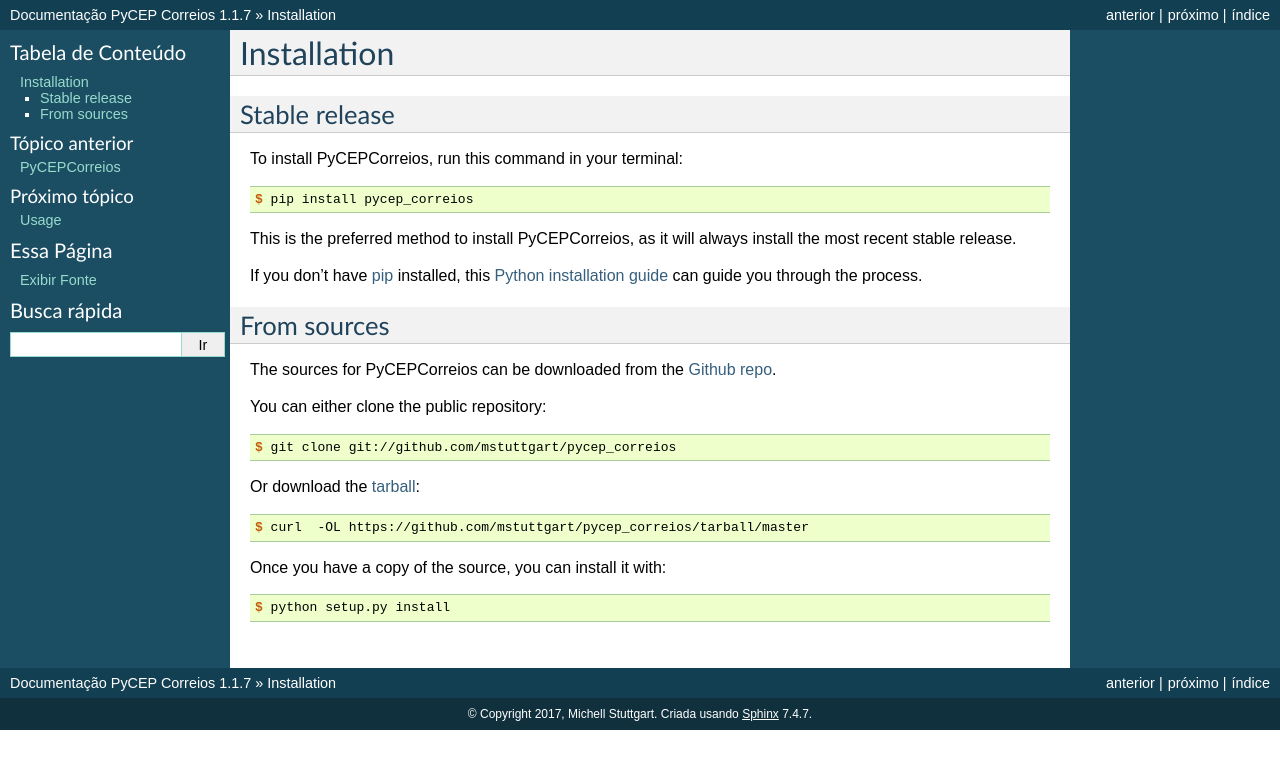
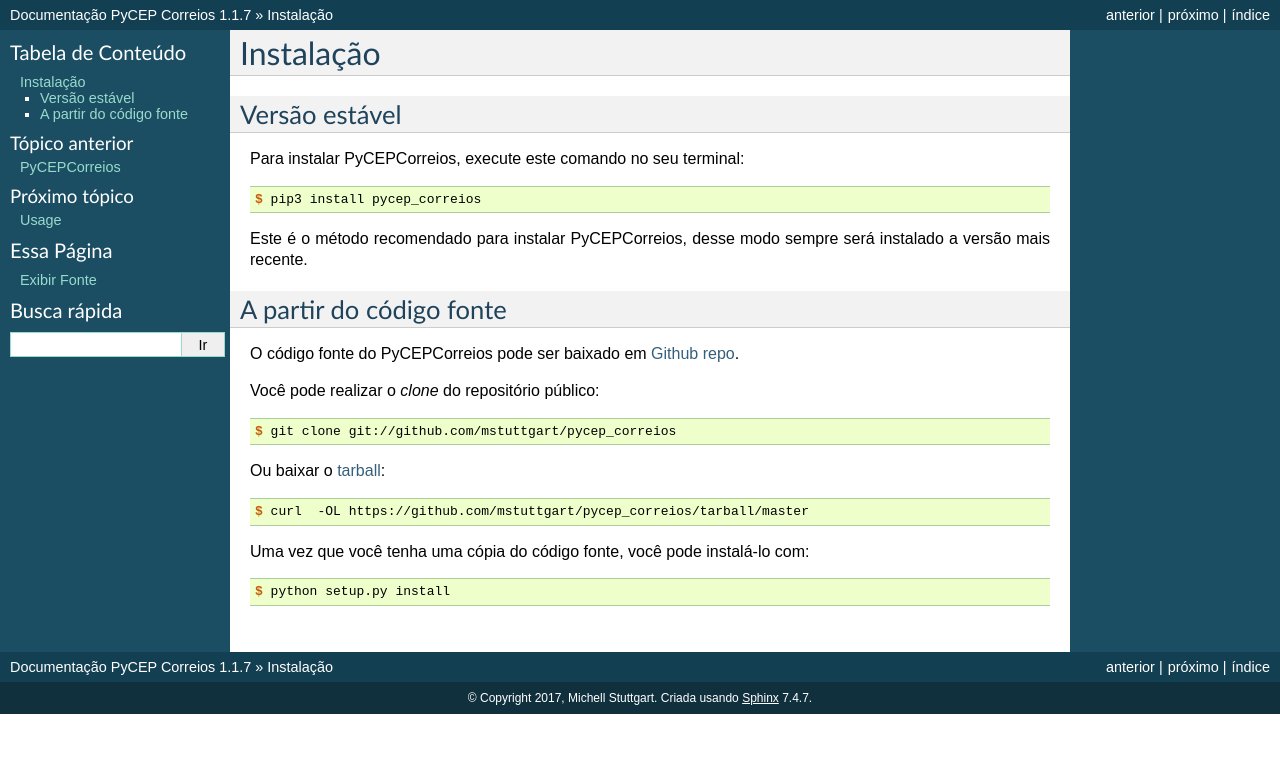
Before and after one commit to mstuttgart/brazilcep, a Sphinx documentation site: the page built from docs/installation.rst, in a window 1280 px wide. Shown: the top 769 px of the page. Built offline with Sphinx 7.4.7, drawn with Linux system fonts in a browser that asks for light colours.

Commit message:
[FIX] Arquivo installation.rst atualizado

```diff
--- a/docs/installation.rst
+++ b/docs/installation.rst
@@ -1,46 +1,39 @@
 .. highlight:: shell
 
-============
-Installation
-============
+==========
+Instalação
+==========
 
 
-Stable release
+Versão estável
 --------------
 
-To install PyCEPCorreios, run this command in your terminal:
+Para instalar PyCEPCorreios, execute este comando no seu terminal:
 
 .. code-block:: console
 
-    $ pip install pycep_correios
+    $ pip3 install pycep_correios
 
-This is the preferred method to install PyCEPCorreios, as it will always install the most recent stable release.
+Este é o método recomendado para instalar PyCEPCorreios, desse modo sempre será instalado a versão mais recente.
 
-If you don't have `pip`_ installed, this `Python installation guide`_ can guide
-you through the process.
+A partir do código fonte
+------------------------
 
-.. _pip: https://pip.pypa.io
-.. _Python installation guide: http://docs.python-guide.org/en/latest/starting/installation/
+O código fonte do PyCEPCorreios pode ser baixado em `Github repo`_.
 
-
-From sources
-------------
-
-The sources for PyCEPCorreios can be downloaded from the `Github repo`_.
-
-You can either clone the public repository:
+Você pode realizar o *clone* do repositório público:
 
 .. code-block:: console
 
     $ git clone git://github.com/mstuttgart/pycep_correios
 
-Or download the `tarball`_:
+Ou baixar o `tarball`_:
 
 .. code-block:: console
 
     $ curl  -OL https://github.com/mstuttgart/pycep_correios/tarball/master
 
-Once you have a copy of the source, you can install it with:
+Uma vez que você tenha uma cópia do código fonte, você pode instalá-lo com:
 
 .. code-block:: console
 
```
